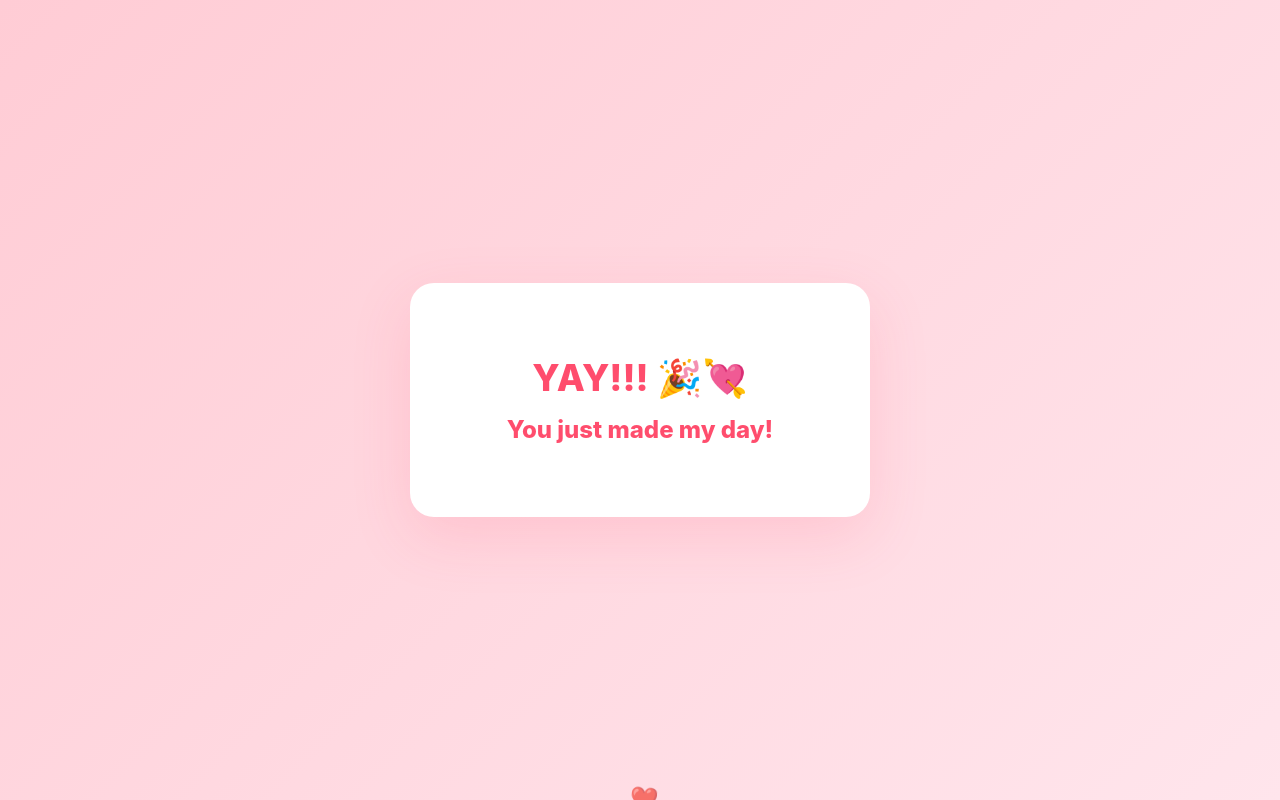
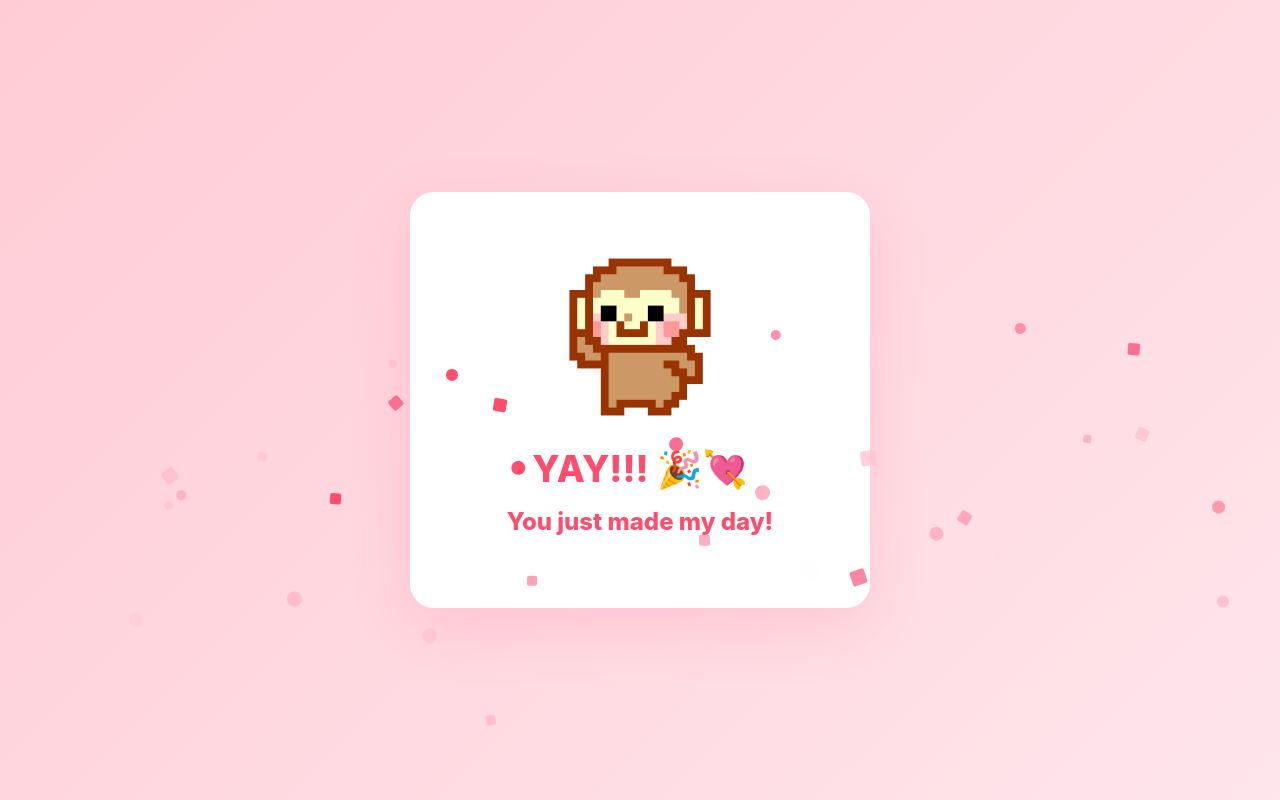
Before and after one commit to Xavi1/Valentine, a React (Vite) app in the folder valentine-app/: page / in a window 1280 px wide. Both pictures are taken after a click on the button "Yes 💖". Built offline with nearby package versions, Linux system fonts and the light colour scheme.

Commit message:
feat: added dancing monkey gif and confetti

```diff
--- a/valentine-app/src/App.tsx
+++ b/valentine-app/src/App.tsx
@@ -1,16 +1,13 @@
 import { useState } from "react";
 import { motion } from "framer-motion";
 import React from "react";
-
-
-
-
 
 const styles: { [key: string]: React.CSSProperties } = {
   page: {
     minHeight: "100vh",
     minWidth: "100vw",
     width: "100vw",
+    height: "100vh",
     display: "flex",
     alignItems: "center",
     justifyContent: "center",
@@ -95,29 +92,68 @@ const styles: { [key: string]: React.CSSProperties } = {
   },
 };
 
+const Confetti: React.FC = () => {
+  const confettiPieces = Array.from({ length: 50 }, (_, i) => ({
+    id: i,
+    left: Math.random() * 100,
+    delay: Math.random() * 0.5,
+    duration: 2 + Math.random() * 2,
+    rotation: Math.random() * 360,
+    color: ['#ff4d6d', '#ffc2d1', '#ffb3c6', '#ff8fab', '#fb6f92'][Math.floor(Math.random() * 5)],
+    size: 8 + Math.random() * 8,
+  }));
 
-import { useMemo } from "react";
+  return (
+    <>
+      {confettiPieces.map((piece) => (
+        <motion.div
+          key={piece.id}
+          style={{
+            position: 'absolute',
+            left: `${piece.left}%`,
+            top: '-20px',
+            width: `${piece.size}px`,
+            height: `${piece.size}px`,
+            backgroundColor: piece.color,
+            borderRadius: Math.random() > 0.5 ? '50%' : '2px',
+            pointerEvents: 'none',
+            zIndex: 100,
+          }}
+          initial={{
+            y: -20,
+            rotate: 0,
+            opacity: 1,
+          }}
+          animate={{
+            y: window.innerHeight + 50,
+            rotate: piece.rotation * 3,
+            opacity: [1, 1, 0],
+          }}
+          transition={{
+            duration: piece.duration,
+            delay: piece.delay,
+            ease: 'easeIn',
+            opacity: {
+              duration: piece.duration,
+              times: [0, 0.8, 1],
+            },
+          }}
+        />
+      ))}
+    </>
+  );
+};
 
 const FloatingHearts: React.FC = () => {
-  const floatingHearts = useMemo(() => {
-    const hearts = ["❤️", "💕", "💖", "💗", "💓", "💝","🐵", "🍌","🐒"];
-    // Deterministic seeded random function
-    const rand = (seed: number) => {
-      const x = Math.sin(seed) * 10000;
-      return x - Math.floor(x);
-    };
-    return Array.from({ length: 15 }, (_, i) => {
-      const s = i + 1;
-      return {
-        id: i,
-        emoji: hearts[Math.floor(rand(s) * hearts.length)],
-        leftPosition: rand(s * 2) * 100,
-        animationDelay: rand(s * 3) * 10,
-        duration: 15 + rand(s * 4) * 10,
-        size: 0.6 + rand(s * 5) * 0.8,
-      };
-    });
-  }, []);
+  const hearts = ["❤️", "💕", "💖", "💗", "💓", "💝"];
+  const floatingHearts = Array.from({ length: 15 }, (_, i) => ({
+    id: i,
+    emoji: hearts[Math.floor(Math.random() * hearts.length)],
+    leftPosition: Math.random() * 100,
+    animationDelay: Math.random() * 10,
+    duration: 15 + Math.random() * 10,
+    size: 0.6 + Math.random() * 0.8,
+  }));
 
   return (
     <>
@@ -173,6 +209,7 @@ const App: React.FC = () => {
   const [accepted, setAccepted] = useState(false);
   const [position, setPosition] = useState<{ x: number; y: number }>({ x: 0, y: 0 });
   const [noAttempts, setNoAttempts] = useState(0);
+  const [showConfetti, setShowConfetti] = useState(false);
 
   const moveButton = () => {
     setNoAttempts(prev => prev + 1);
@@ -188,11 +225,13 @@ const App: React.FC = () => {
       navigator.vibrate(200);
     }
     setAccepted(true);
+    setShowConfetti(true);
   };
 
   return (
     <div style={styles.page}>
       <FloatingHearts />
+      {showConfetti && <Confetti />}
       <motion.div
         style={styles.card}
         initial={{ scale: 0.9, opacity: 0, y: 20 }}
@@ -307,6 +346,23 @@ const App: React.FC = () => {
             }}
             style={styles.success}
           >
+            <motion.img
+              src="dancing-monkey.gif"
+              alt="Dancing monkey"
+              style={{
+                width: 'clamp(100px, 20vw, 150px)',
+                height: 'auto',
+                marginBottom: '20px',
+              }}
+              animate={{
+                scale: [1, 1.05, 1],
+              }}
+              transition={{
+                duration: 0.5,
+                repeat: Infinity,
+                ease: "easeInOut"
+              }}
+            />
             <motion.div
               animate={{
                 scale: [1, 1.1, 1],
```
Also changed, not shown: valentine-app/dancing-monkey.gif (added).
